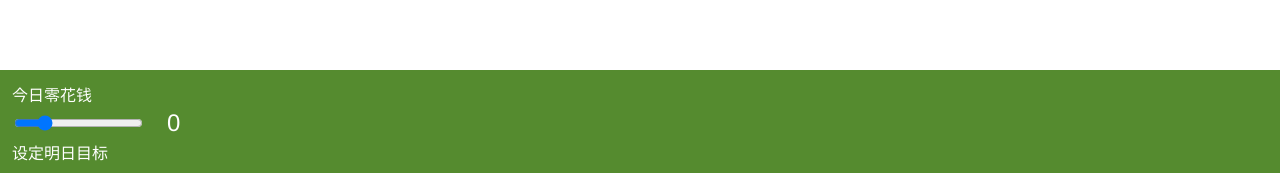
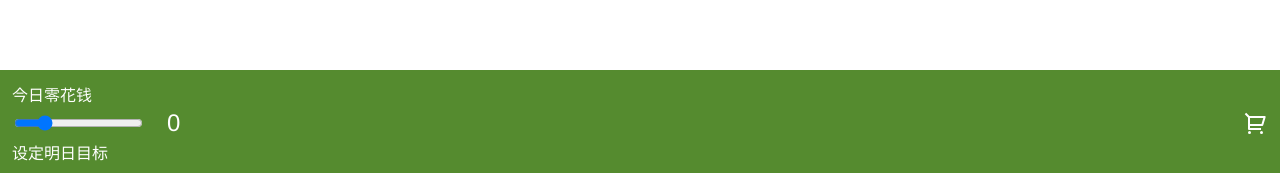
Before and after one commit to tari404/orga, a Vue app: page /#/ in a window 1280 px wide. Shown: the part 624-797 px from the top of the page. Built offline with nearby package versions, Linux system fonts and the light colour scheme.

Commit message:
⚙️ add shopping bookkeeping feature

```diff
--- a/src/components/Main.vue
+++ b/src/components/Main.vue
@@ -42,14 +42,15 @@
           <p>今日零花钱</p>
           <Reward :rewards.sync="rewards" @update:rewards="submitDiary" />
         </div>
-        <!-- <div class="submit-diary" @click="submitDiary">更新</div> -->
       </div>
       <div>
         <div v-if="tomorrow.targets.length">明日目标已安排</div>
         <div v-else @click="addTomorrow">设定明日目标</div>
       </div>
+      <i class="shopping" @click="goShopping" />
     </div>
     <UpdateDiary v-if="toUpdate" :date="toUpdate.date" :diary="toUpdate" @close="updateFinished" />
+    <Shopping v-if="shopping" :monthly="shopping" @close="shoppingFinished" />
   </div>
 </template>
 
@@ -59,6 +60,7 @@ import Timer from '../assets/lib/Timer'
 
 import Now from '@/components/Now'
 import UpdateDiary from '@/components/UpdateDiary'
+import Shopping from '@/components/Shopping'
 import Target from '@/components/Target'
 
 import SelectDate from '@/components/ui/SelectDate'
@@ -69,6 +71,7 @@ export default {
   components: {
     Now,
     UpdateDiary,
+    Shopping,
     Target,
     SelectDate,
     Reward,
@@ -106,6 +109,7 @@ export default {
         spend: [],
       },
       toUpdate: null,
+      shopping: null,
       rewards: 0,
     }
   },
@@ -175,6 +179,9 @@ export default {
     addTomorrow() {
       this.toUpdate = this.tomorrow
     },
+    goShopping() {
+      this.shopping = this.monthly
+    },
     toggleTarget(index, status) {
       const finishedBefore = this.finishedCount
       this.diary.targets[index].finished = status
@@ -196,6 +203,12 @@ export default {
         this.updateDiary()
       }
       this.toUpdate = null
+    },
+    shoppingFinished(updated) {
+      if (updated) {
+        this.updateMonthly()
+      }
+      this.shopping = null
     },
     selectDate(date) {
       console.log(date)
@@ -255,15 +268,23 @@ export default {
     margin-top 12px
     padding 0 12px
 .orga-footer
-  padding 12px
+  padding 12px 50px 12px 12px
   color #fff
   background-color #558b2f
+  position relative
   .rewards
-    padding-right 50px
     display flex
     justify-content space-between
     align-items center
     position relative
+  .shopping
+    position absolute
+    right 12px
+    top 50%
+    transform translateY(-50%)
+    width 24px
+    height 24px
+    background-image url('~@/assets/icon/shopping.svg')
   .submit-diary
     position absolute
     right 0
--- /dev/null
+++ b/src/components/Shopping.vue
@@ -0,0 +1,143 @@
+<template>
+  <div class="update-diary">
+    <div class="container">
+      <h2>添加支出</h2>
+      <p>开销内容</p>
+      <textarea rows="3" v-model="content"></textarea>
+      <p>费用</p>
+      <input type="number" v-model="value" />
+      <p class="total-spend">本月已花费{{ spend.length }}笔，共支出{{ totalValue }}</p>
+      <ul class="spend-list">
+        <li v-for="(item, i) in spend" :key="i">
+          <i />
+          <p>{{ item.content }}</p>
+          <span>{{ item.value }}</span>
+        </li>
+      </ul>
+    </div>
+    <div class="buttons">
+      <button @click="$emit('close')">取消</button>
+      <button @click="submit">提交</button>
+    </div>
+  </div>
+</template>
+
+<script>
+import { mapState } from 'vuex'
+
+export default {
+  name: 'Shopping',
+  props: {
+    monthly: {
+      type: Object,
+      default: () => null,
+    },
+  },
+  data() {
+    const spend = this.monthly.spend
+    const totalValue = spend.reduce((s, r) => s + r.value, 0)
+    return {
+      spend: this.monthly.spend,
+      totalValue,
+      content: '',
+      value: '0',
+    }
+  },
+  computed: {
+    ...mapState(['db']),
+  },
+  methods: {
+    async submit() {
+      const value = Number(this.value)
+      if (!value || value < 0 || !this.content) {
+        return
+      }
+      await this.db.set('monthly', {
+        ...this.monthly,
+        grow: this.monthly.grow - value,
+        spend: [
+          ...this.spend,
+          {
+            content: this.content,
+            value: value,
+          },
+        ],
+      })
+      this.$emit('close', true)
+    },
+  },
+}
+</script>
+
+<style lang="stylus" scoped>
+.update-diary
+  position fixed
+  top 0
+  left 0
+  right 0
+  bottom 0
+  background-color rgba(#000, .5)
+  .container
+    position absolute
+    left 0
+    right 0
+    bottom 0
+    padding 10px 10px 50px
+    background-color #fff
+    width 100%
+    max-height 80%
+    overflow scroll
+
+  .buttons
+    position absolute
+    bottom 0
+    left 0
+    width 100%
+    display flex
+    >button
+      border none
+      font inherit
+      height 40px
+      color #666
+      background-color #ddd
+      flex 1 1 auto
+    >button:last-child
+      color #fff
+      background-color #8bc34a
+      flex 3 1 auto
+
+.total-spend
+  margin 24px 0 8px
+.spend-list
+  padding 0
+  li
+    padding 6px 0
+    display flex
+    justify-content space-between
+    align-items center
+    border-top solid 1px #f4f5f4
+    line-height 24px
+    overflow hidden
+    &:last-child
+      border-bottom solid 1px #f4f5f4
+    span
+      margin-left 12px
+      flex 0 0 80px
+      text-align right
+    p
+      flex 1 1 auto
+    >i
+      margin-right 12px
+      flex 0 0 4px
+      width 4px
+      height 4px
+      border-radius 50%
+      background-color #ddd
+
+textarea
+  padding 10px
+  width 100%
+  max-height 200px
+  resize none
+  font inherit
+</style>
```
Also changed, not shown: src/assets/icon/shopping.svg (added).
